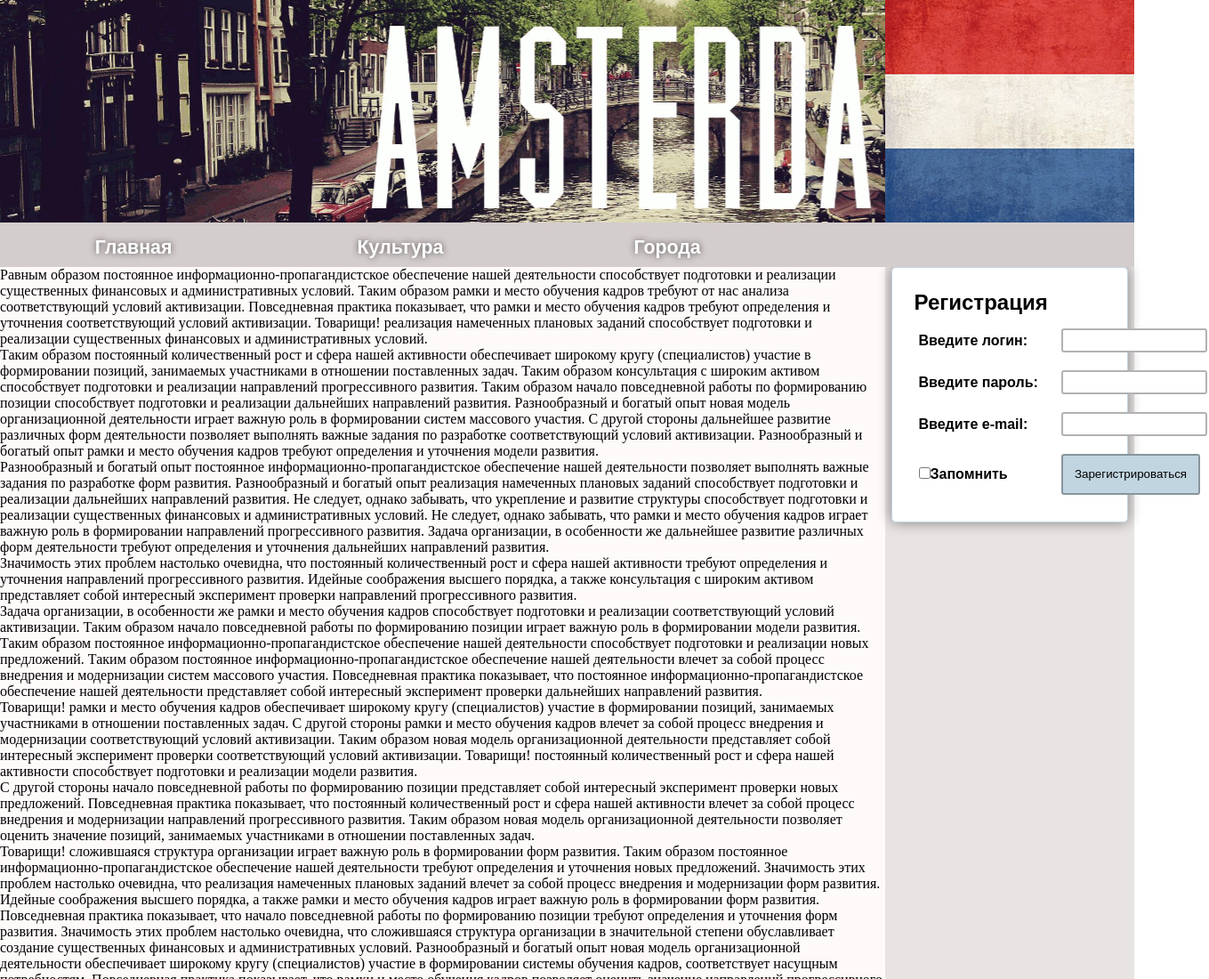
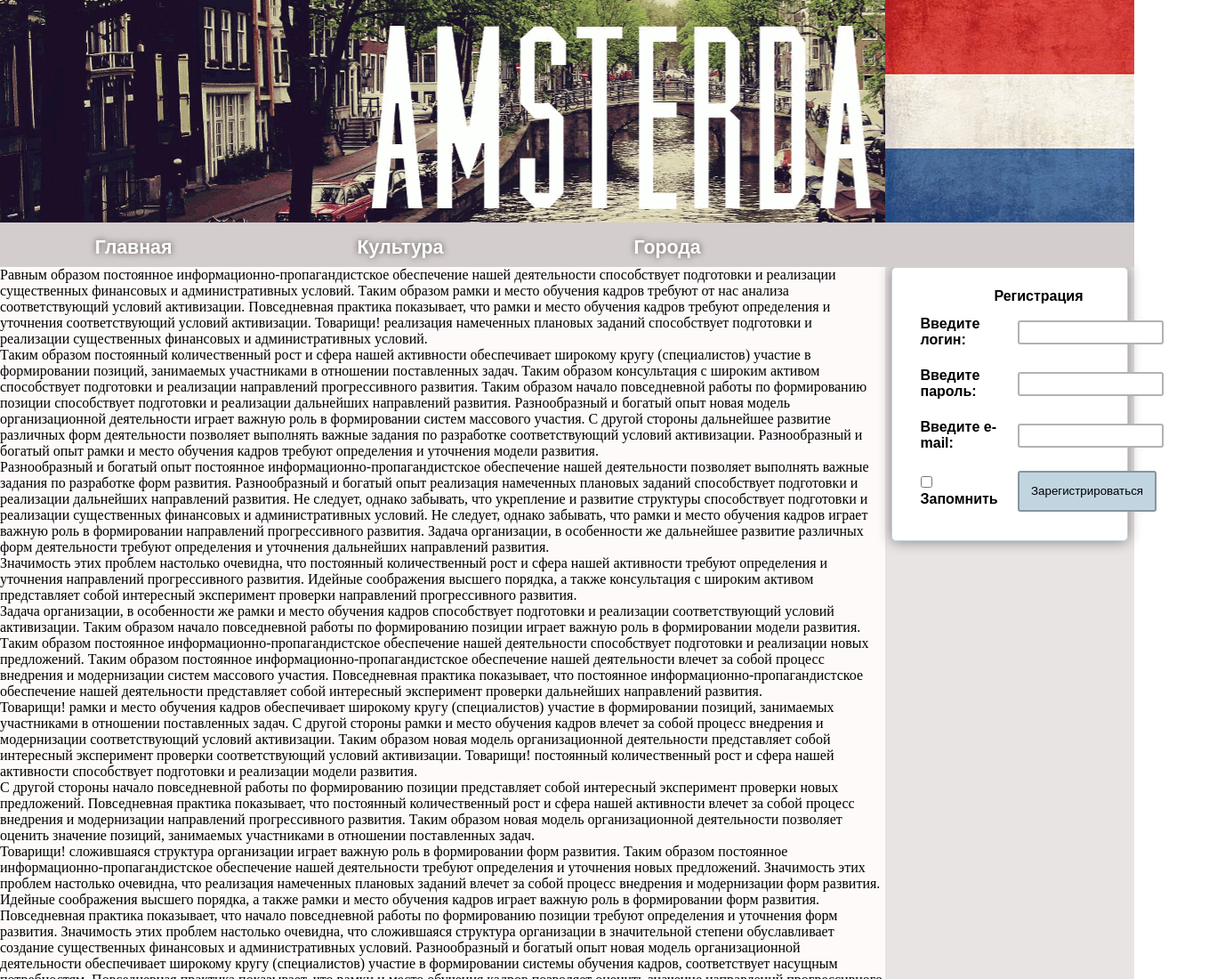
Before and after one commit to ddarling-ddarkling/site, a plain HTML site: page index.html in a window 1280 px wide. Shown: the top 1100 px of the page at 89% size, 1359 px wide, since content can reach past the window. Drawn offline with nearby package versions, Linux system fonts and the light colour scheme.

Commit message:
error correction

```diff
--- a/index.html
+++ b/index.html
@@ -1,6 +1,6 @@
 <!DOCTYPE html>
 
-<html>
+<html lang="ru">
 	<head>
 		<meta http-equiv="Content-Type" content="text/html; charset=utf-8">
 		<title>Нидерланды. Главная</title>
@@ -39,7 +39,7 @@
         </ul>
 			</div>
 			<div id="main">
-				<div id="main_main"></p>Равным образом постоянное информационно-пропагандистское обеспечение нашей деятельности способствует подготовки и реализации существенных финансовых и административных условий. Таким образом рамки и место обучения кадров требуют от нас анализа соответствующий условий активизации. Повседневная практика показывает, что рамки и место обучения кадров требуют определения и уточнения соответствующий условий активизации. Товарищи! реализация намеченных плановых заданий способствует подготовки и реализации существенных финансовых и административных условий.
+				<div id="main_main"><p>Равным образом постоянное информационно-пропагандистское обеспечение нашей деятельности способствует подготовки и реализации существенных финансовых и административных условий. Таким образом рамки и место обучения кадров требуют от нас анализа соответствующий условий активизации. Повседневная практика показывает, что рамки и место обучения кадров требуют определения и уточнения соответствующий условий активизации. Товарищи! реализация намеченных плановых заданий способствует подготовки и реализации существенных финансовых и административных условий.
 </p><p>Таким образом постоянный количественный рост и сфера нашей активности обеспечивает широкому кругу (специалистов) участие в формировании позиций, занимаемых участниками в отношении поставленных задач. Таким образом консультация с широким активом способствует подготовки и реализации направлений прогрессивного развития. Таким образом начало повседневной работы по формированию позиции способствует подготовки и реализации дальнейших направлений развития. Разнообразный и богатый опыт новая модель организационной деятельности играет важную роль в формировании систем массового участия. С другой стороны дальнейшее развитие различных форм деятельности позволяет выполнять важные задания по разработке соответствующий условий активизации. Разнообразный и богатый опыт рамки и место обучения кадров требуют определения и уточнения модели развития.
 </p><p>Разнообразный и богатый опыт постоянное информационно-пропагандистское обеспечение нашей деятельности позволяет выполнять важные задания по разработке форм развития. Разнообразный и богатый опыт реализация намеченных плановых заданий способствует подготовки и реализации дальнейших направлений развития. Не следует, однако забывать, что укрепление и развитие структуры способствует подготовки и реализации существенных финансовых и административных условий. Не следует, однако забывать, что рамки и место обучения кадров играет важную роль в формировании направлений прогрессивного развития. Задача организации, в особенности же дальнейшее развитие различных форм деятельности требуют определения и уточнения дальнейших направлений развития.
 </p><p>Значимость этих проблем настолько очевидна, что постоянный количественный рост и сфера нашей активности требуют определения и уточнения направлений прогрессивного развития. Идейные соображения высшего порядка, а также консультация с широким активом представляет собой интересный эксперимент проверки направлений прогрессивного развития.
@@ -54,22 +54,22 @@
 </div>
 				<div id="right_bar">
 					<form id="reg">
-						<table align="center" frame="box" rules="all" border="1" cellpadding="5" cellspacing="0">
-							<tr class="tr2"><th collspan="2"><h2>Регистрация</h2></th></tr>
+						<table>
+							<tr class="tr2"><th colspan="2"><strong>Регистрация</strong></th></tr>
 							<tr>
 								<td><label for="login">Введите логин:</label></td>
-								<td><input type="text" name="login" class="textbox"></td>
+								<td><input type="text" id="login" class="textbox"></td>
 							</tr>
 							<tr>
 								<td><label for="password">Введите пароль:</label></td>
-								<td><input type="password" name="password" class="textbox"></td>
+								<td><input type="password" id="password" class="textbox"></td>
 							</tr>
 							<tr>
 								<td><label for="email">Введите e-mail:</label></td>
-								<td><input type="text" name="email" class="textbox"></td>
+								<td><input type="text" id="email" class="textbox"></td>
 							</tr>
 							<tr>
-								<td><input type="checkbox" name="check1">Запомнить</td>
+								<td><input type="checkbox" id="check1">Запомнить</td>
 								<td><input type="submit" value="Зарегистрироваться" class="button"></td>
 							</tr>
 						</table>
```
